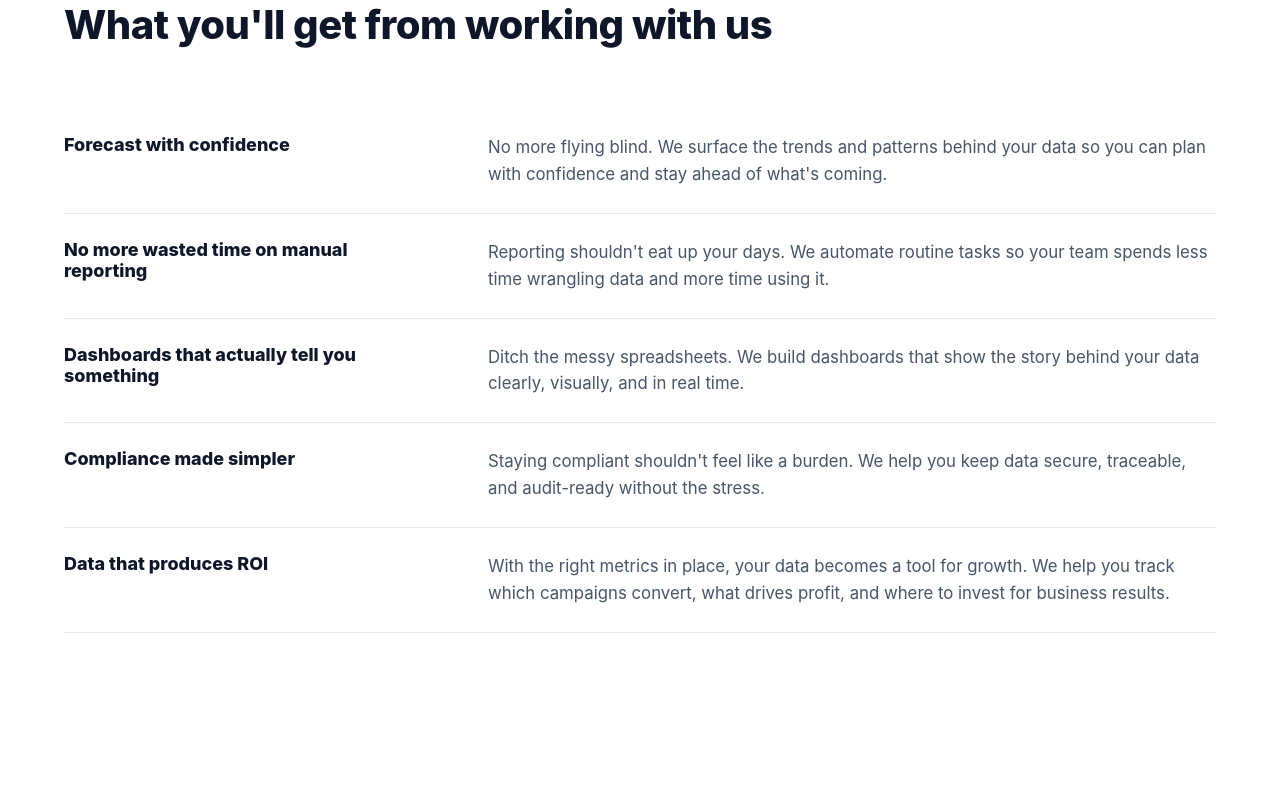
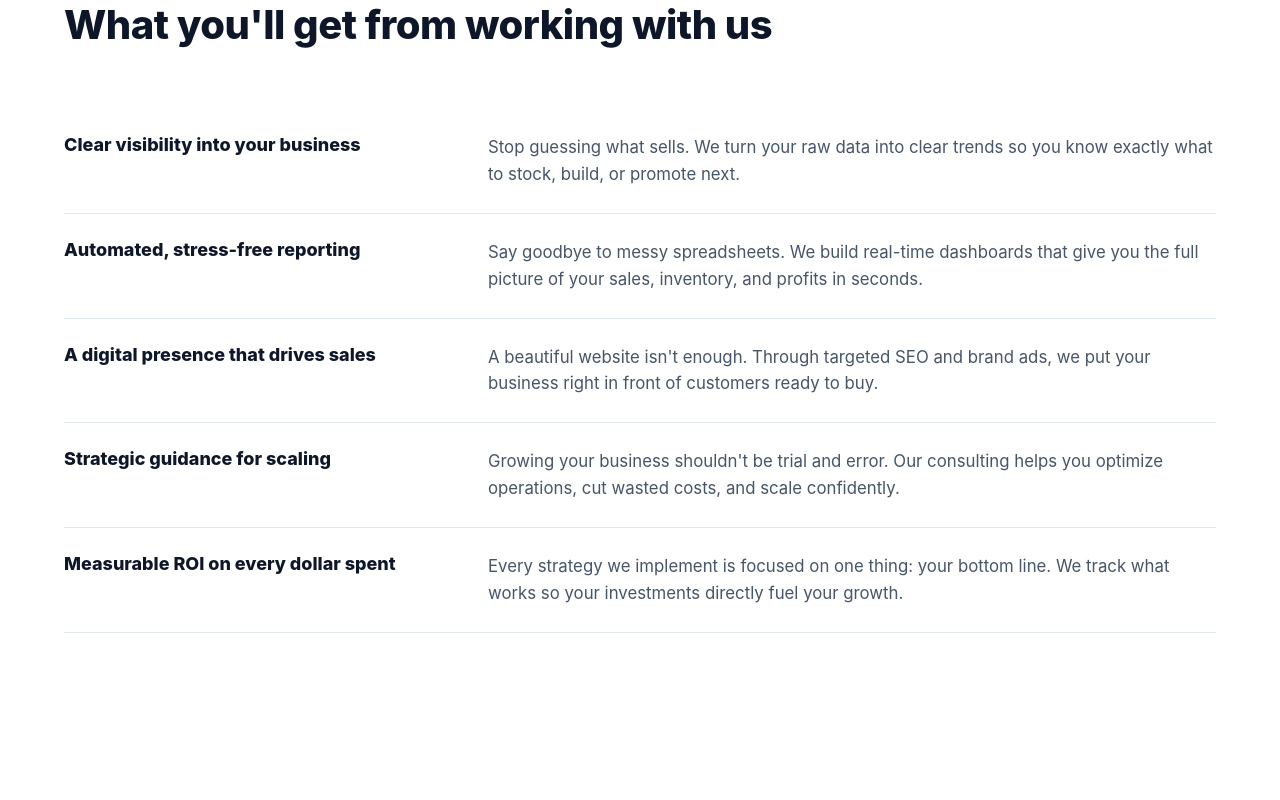
Before and after one commit to kamalovicdev-sys/innowise-clone, a React (Vite) app: page / in a window 1280 px wide. Shown: the part 900-1700 px from the top of the page. Built offline with nearby package versions, Linux system fonts and the light colour scheme.

Commit message:
edit new

```diff
--- a/index.html
+++ b/index.html
@@ -5,11 +5,14 @@
     <meta name="description" content="Mehrzod Business Group - Custom software development and advanced data analytics solutions. We empower businesses globally with scalable cloud architecture, Werehouse Management , and BI platforms.">
     <meta name="keywords" content="custom software development, data analytics, IT consulting, cloud solutions, enterprise software, business intelligence, BI dashboards, predictive analytics, cybersecurity, app development, Mehrzod Group">
     <meta property="og:title" content="Custom Software Development & Data Analytics | Mehrzod Group">
-
+    <!-- Innowise SEO Meta Tags (Russian) -->
+    <meta name="description" content="Mehrzod - Разработка корпоративного программного обеспечения и передовой анализ данных. Внедряем масштабируемые облачные решения, BI-платформы и Consulting для бизнеса.">
+    <meta name="keywords" content="разработка по, анализ данных, IT консалтинг, облачные решения, корпоративный софт, бизнес-аналитика, дашборды BI, машинное обучение, Business Consulting, Mehrzod Group">
+    <meta property="og:title" content="Разработка корпоративного ПО и Анализ данных | Mehrzod Group">
 
     <link rel="icon" type="image/svg+xml" href="/src/assets/database.png" />
     <meta name="viewport" content="width=device-width, initial-scale=1.0" />
-    <title>Data Analysis</title>
+    <title>Data Analysis | Business Intelligence Solutions</title>
   </head>
   <body>
     <div id="root"></div>
--- a/src/components/sections/Benefits/Benefits.jsx
+++ b/src/components/sections/Benefits/Benefits.jsx
@@ -4,28 +4,28 @@ import styles from './Benefits.module.css';
 const benefitsData = [
   {
     id: 1,
-    title: 'Forecast with confidence',
-    desc: "No more flying blind. We surface the trends and patterns behind your data so you can plan with confidence and stay ahead of what's coming."
+    title: 'Clear visibility into your business',
+    desc: "Stop guessing what sells. We turn your raw data into clear trends so you know exactly what to stock, build, or promote next."
   },
   {
     id: 2,
-    title: 'No more wasted time on manual reporting',
-    desc: "Reporting shouldn't eat up your days. We automate routine tasks so your team spends less time wrangling data and more time using it."
+    title: 'Automated, stress-free reporting',
+    desc: "Say goodbye to messy spreadsheets. We build real-time dashboards that give you the full picture of your sales, inventory, and profits in seconds."
   },
   {
     id: 3,
-    title: 'Dashboards that actually tell you something',
-    desc: "Ditch the messy spreadsheets. We build dashboards that show the story behind your data clearly, visually, and in real time."
+    title: 'A digital presence that drives sales',
+    desc: "A beautiful website isn't enough. Through targeted SEO and brand ads, we put your business right in front of customers ready to buy."
   },
   {
     id: 4,
-    title: 'Compliance made simpler',
-    desc: "Staying compliant shouldn't feel like a burden. We help you keep data secure, traceable, and audit-ready without the stress."
+    title: 'Strategic guidance for scaling',
+    desc: "Growing your business shouldn't be trial and error. Our consulting helps you optimize operations, cut wasted costs, and scale confidently."
   },
   {
     id: 5,
-    title: 'Data that produces ROI',
-    desc: "With the right metrics in place, your data becomes a tool for growth. We help you track which campaigns convert, what drives profit, and where to invest for business results."
+    title: 'Measurable ROI on every dollar spent',
+    desc: "Every strategy we implement is focused on one thing: your bottom line. We track what works so your investments directly fuel your growth."
   }
 ];
 
--- a/src/components/sections/FAQ/FAQ.jsx
+++ b/src/components/sections/FAQ/FAQ.jsx
@@ -1,4 +1,3 @@
-// src/components/sections/FAQ/FAQ.jsx
 import React, { useState } from 'react';
 import styles from './FAQ.module.css';
 import { Plus, Minus, Headset } from 'lucide-react';
@@ -9,23 +8,28 @@ import ContactModal from '../../ui/ContactModal/ContactModal';
 const faqData = [
   {
     id: 1,
-    question: 'How does Innowise tailor data analytics solutions to our requirements?',
-    answer: "We begin by analyzing your data landscape: data sources, infrastructure, and business objectives. Based on that, we design end-to-end solutions — custom ETL pipelines, data models, and visualizations — optimized for use cases. Whether you're dealing with fragmented systems, inconsistent data, or real-time analytics needs, we build a solution that fits both your architecture and your goals."
+    question: 'What is Business Intelligence (BI) and why does my company need it?',
+    answer: "Business Intelligence is the process of turning your company's raw, messy data into clear, visual, and easy-to-understand reports (dashboards). As a business owner, you likely have data scattered across sales, inventory, and marketing. BI gathers all this into one screen, allowing you to see your exact profits, top-selling products, and weak spots in real-time. You need it so you can stop making decisions based on guesses and start making them based on facts."
   },
   {
     id: 2,
-    question: 'What are the components of data analytics services?',
-    answer: 'Our data analytics services typically include data integration, data warehousing, BI dashboard development, predictive analytics, and machine learning model deployment.'
+    question: 'Do we need to replace our current software (like 1C, ERP, or Excel) to work with you?',
+    answer: "No, absolutely not. We understand that changing software is a headache. Our BI and data solutions are designed to connect directly with the systems you already use. Whether your data lives in 1C, a custom CRM, Google Sheets, or an e-commerce platform, we seamlessly extract that data and feed it into a unified dashboard without disrupting your team's daily work."
   },
   {
     id: 3,
-    question: 'What should one look for in a data analytics services company?',
-    answer: 'You should look for proven expertise in your industry, strong technological partnerships, scalable architecture design, and a focus on data security and compliance.'
+    question: 'How can Data Analysis help increase my sales in FMCG or E-commerce?',
+    answer: 'Data analysis reveals the hidden buying patterns of your customers. For example, we can show you which products are frequently bought together, at what time of day, and by which demographic. This allows you to create highly targeted marketing campaigns, optimize your pricing, and ensure your best-selling items are never out of stock. It basically tells you what your customers want before they even ask for it.'
   },
   {
     id: 4,
-    question: 'What data analytics services does Innowise offer?',
-    answer: 'We offer a full spectrum of services including data strategy consulting, data engineering, advanced analytics, AI integration, and ongoing data management support.'
+    question: 'How long does it take to see the first dashboard for our business?',
+    answer: 'While it depends on the complexity of your data, our goal is to deliver value quickly. Typically, within 2 to 4 weeks, we complete the initial data integration and provide your first working dashboard. From there, we continuously refine and add new metrics based on your feedback and evolving business goals.'
+  },
+  {
+    id: 5,
+    question: "Is our company data safe when we hand it over to your team?",
+    answer: "Data security is our top priority. Before we even look at your data, we sign a strict Non-Disclosure Agreement (NDA). We use secure, encrypted cloud platforms to handle your information. Furthermore, we don't need access to sensitive personal data (like customer passwords); we only work with the metrics needed to build your business reports. You retain full ownership and control of your data at all times."
   }
 ];
 
```
